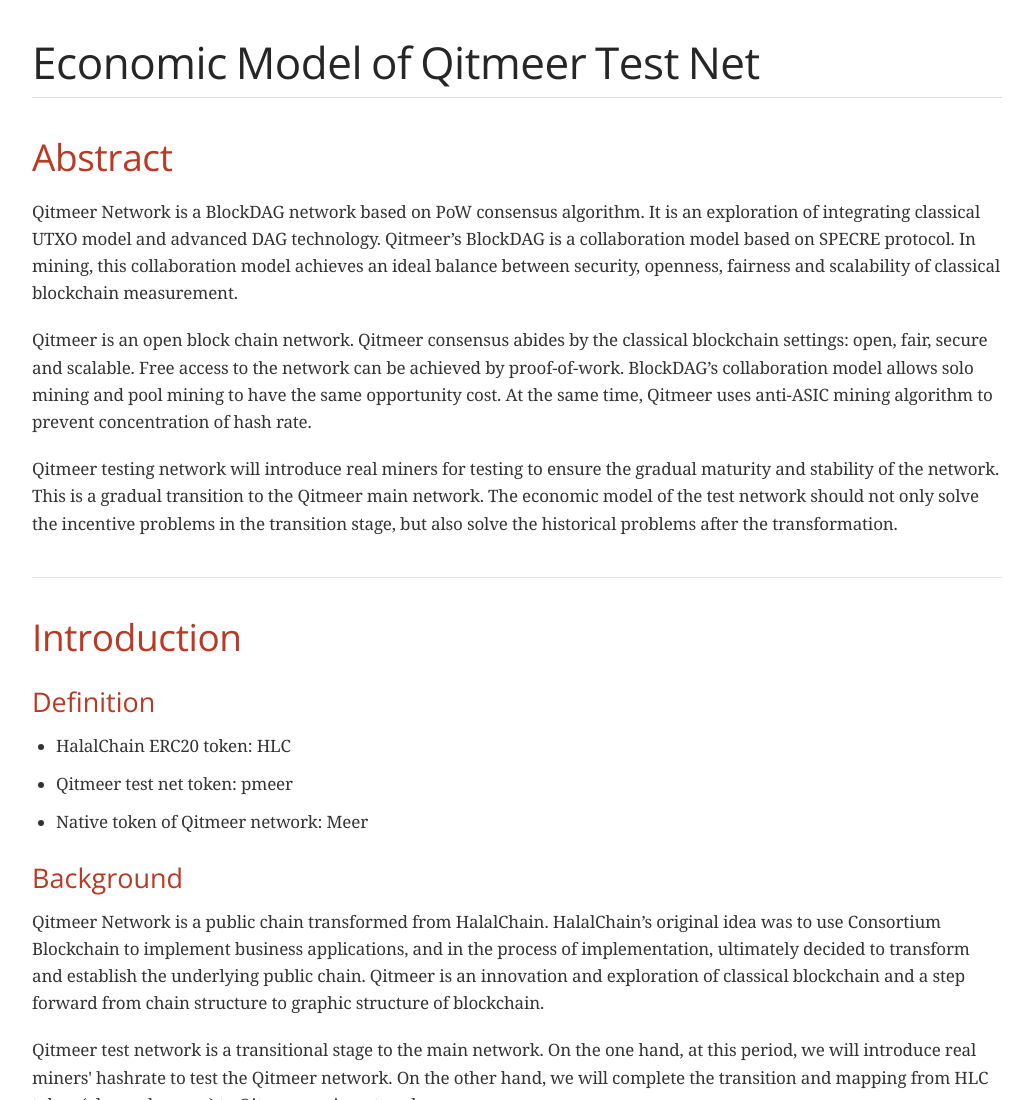
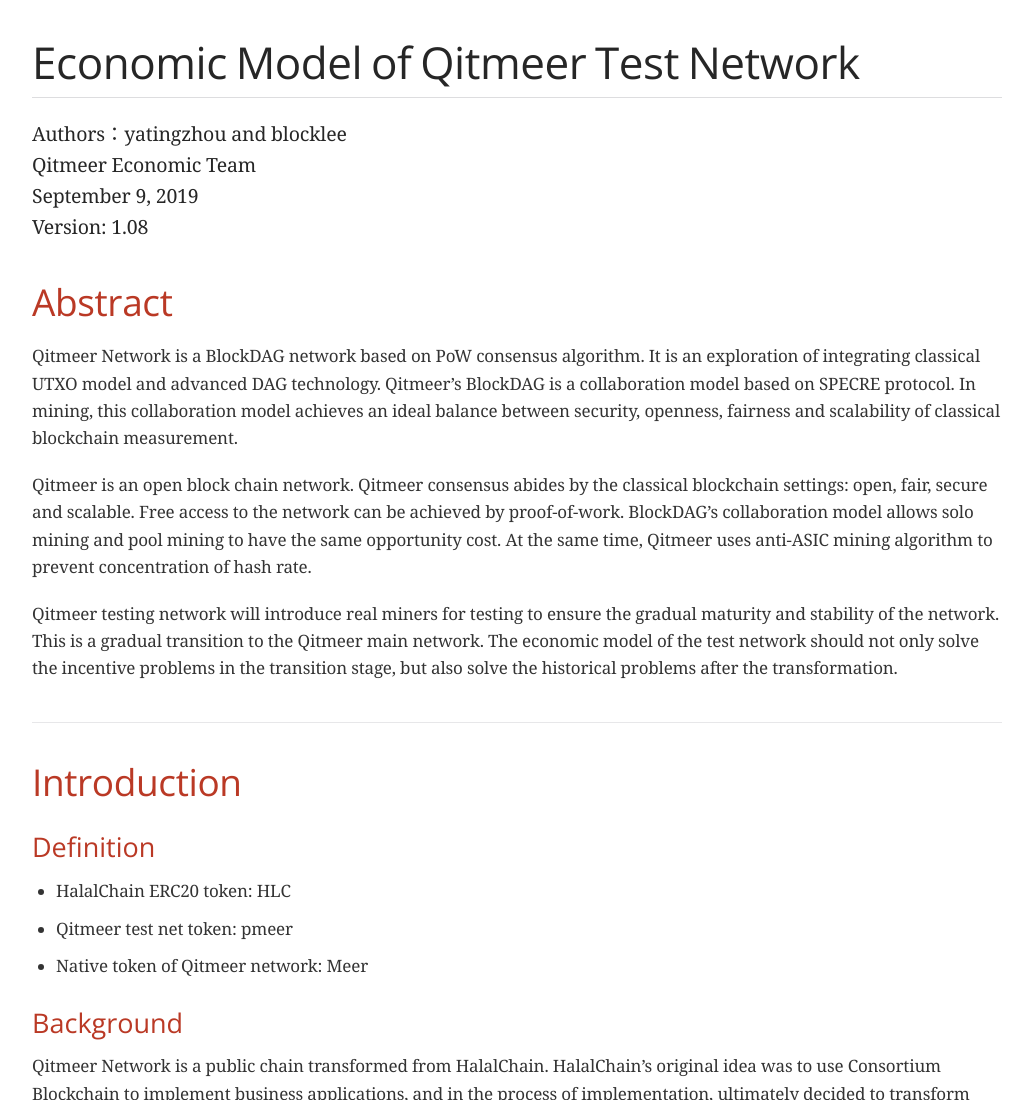
Before and after one commit to Qitmeer/Economic-model, a plain HTML site: page Economic_Model_of_Qitmeer_Test_Net.html in a window 1280 px wide. Shown: the top 1100 px of the page, without its empty margins (123-1153 px from the left). Drawn offline with nearby package versions, Linux system fonts and the light colour scheme; some packages are replaced by stand-ins of ours; a web font is replaced by a local one.

Commit message:
add header

```diff
--- a/Economic_Model_of_Qitmeer_Test_Net.html
+++ b/Economic_Model_of_Qitmeer_Test_Net.html
@@ -5,7 +5,7 @@
 <meta http-equiv="X-UA-Compatible" content="IE=edge">
 <meta name="viewport" content="width=device-width, initial-scale=1.0">
 <meta name="generator" content="Asciidoctor 2.0.10">
-<title>Economic Model of Qitmeer Test Net</title>
+<title>Economic Model of Qitmeer Test Network</title>
 <link rel="stylesheet" href="https://fonts.googleapis.com/css?family=Open+Sans:300,300italic,400,400italic,600,600italic%7CNoto+Serif:400,400italic,700,700italic%7CDroid+Sans+Mono:400,700">
 <style>
 /* Asciidoctor default stylesheet | MIT License | https://asciidoctor.org */
@@ -438,9 +438,19 @@ body.book #toc,body.book #preamble,body.book h1.sect0,body.book .sect1>h2{page-b
 </head>
 <body class="article">
 <div id="header">
-<h1>Economic Model of Qitmeer Test Net</h1>
+<h1>Economic Model of Qitmeer Test Network</h1>
 </div>
 <div id="content">
+<div id="preamble">
+<div class="sectionbody">
+<div class="paragraph">
+<p>Authors：yatingzhou and blocklee<br>
+Qitmeer Economic Team<br>
+September 9, 2019<br>
+Version: 1.08<br></p>
+</div>
+</div>
+</div>
 <div class="sect1">
 <h2 id="_abstract">Abstract</h2>
 <div class="sectionbody">
```
Also changed, not shown: Economic_Model_of_Qitmeer_Test_Net_zh.html (+10 -0 lines), 6 other files.
